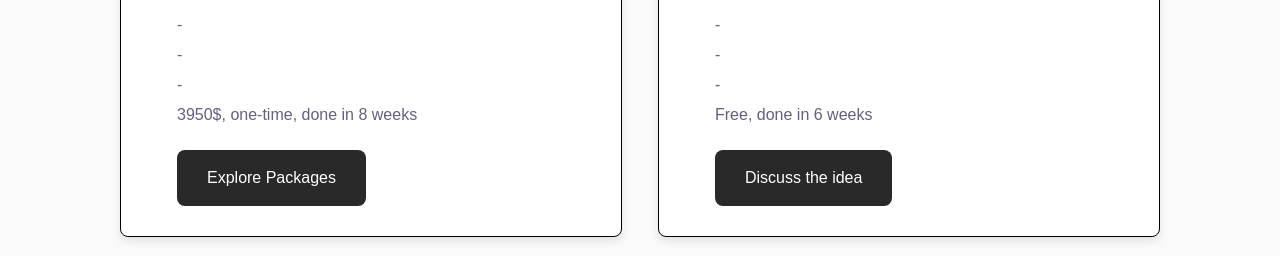
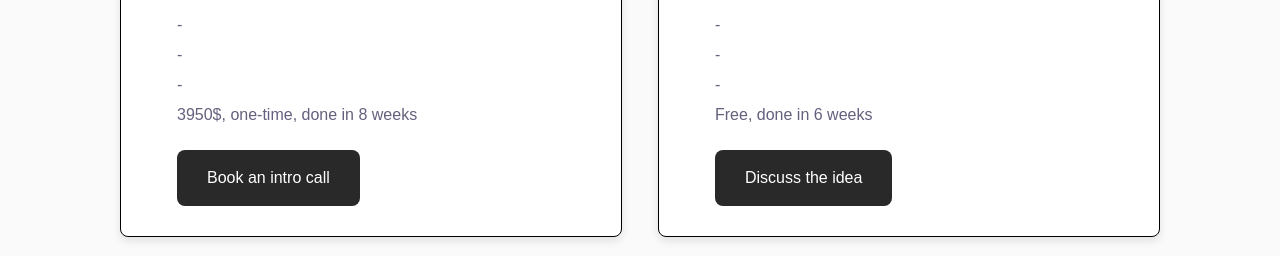
Before and after one commit to vladyslavpodenko/Spatiumxr.eu, a Next.js app: page / in a window 1280 px wide. Shown: the part 1920-2176 px from the top of the page. Built offline with nearby package versions, Linux system fonts and the light colour scheme; a web font is replaced by a local one.

Commit message:
Update index.tsx

```diff
--- a/src/pages/index.tsx
+++ b/src/pages/index.tsx
@@ -100,7 +100,7 @@ export default function Home() {
                         <h5>-</h5>
                         <h5>-</h5>
                         <h5>3950$, one-time, done in 8 weeks</h5>
-                        <Link href="/packages" className="button">Explore Packages</Link>
+                        <Link href="/packages" className="button">Book an intro call</Link>
                     </div>
                     <div className="package-card">
                         <h5 style={{height: '2em'}}>PoC development for ideas that will positively affect the
```
